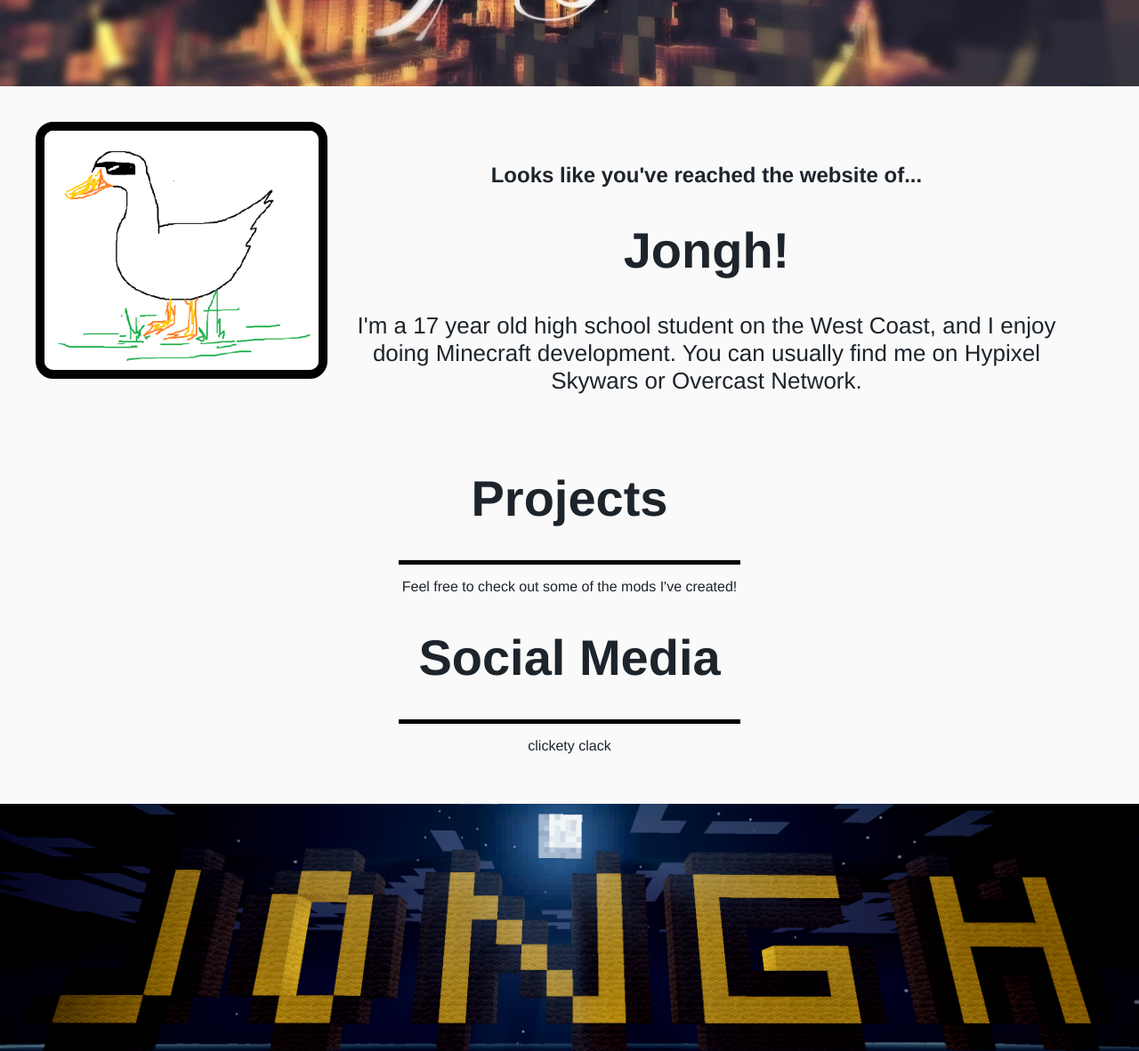
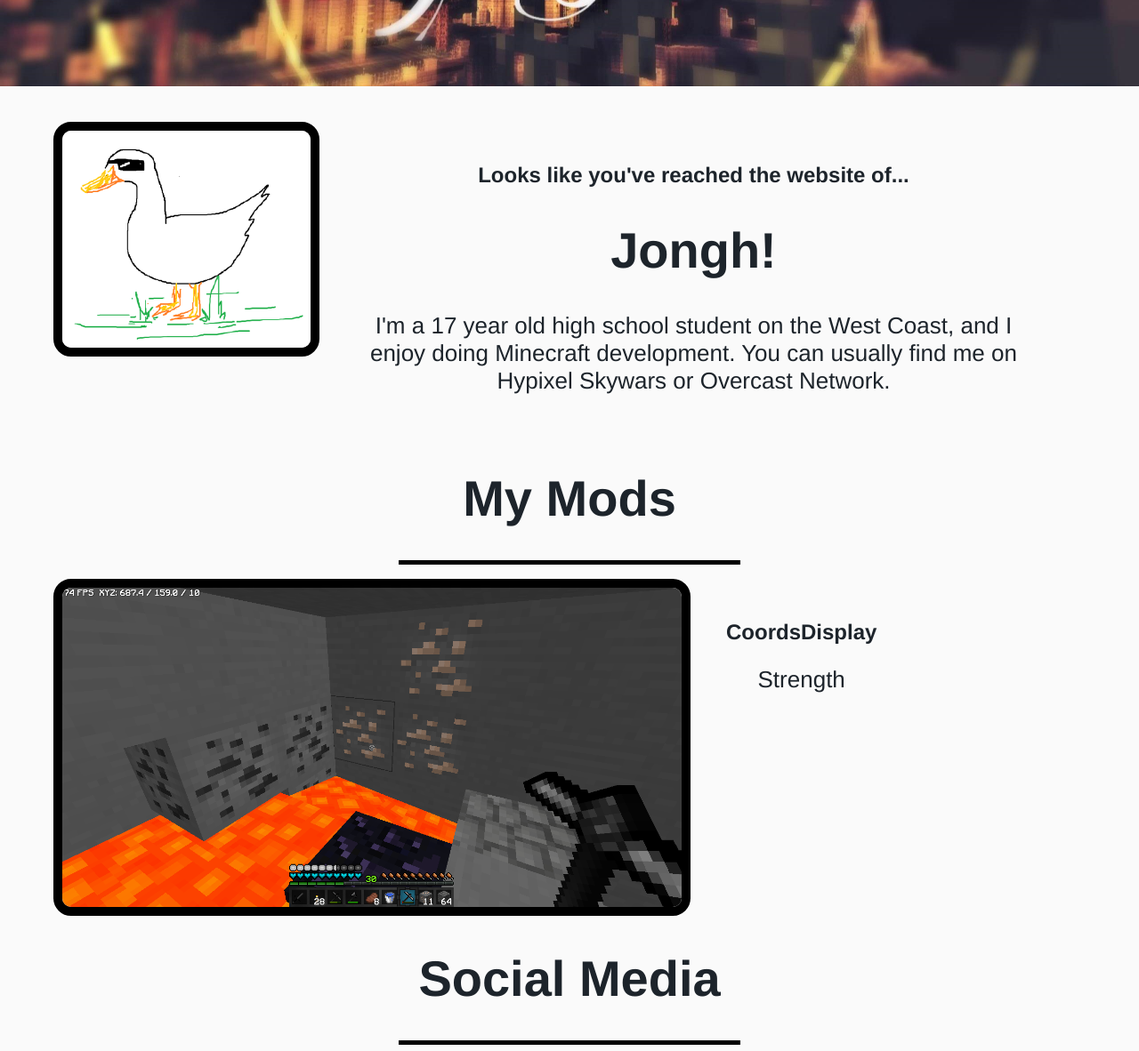
Before and after one commit to routeswithfriends/hjongh.github.io, a plain HTML site: page index.html in a window 1280 px wide. Shown: the part 260-1442 px from the top of the page at 89% size. Drawn offline with Linux system fonts and the light colour scheme.

Commit message:
add first mod!

```diff
--- a/css/hjongh.css
+++ b/css/hjongh.css
@@ -32,6 +32,8 @@ h3{
 #sect{
     display: flex;
     flex-shrink: 0;
+    padding-left: 20px;
+    padding-right: 20px;
 }
 
 #imgbox{
@@ -44,8 +46,8 @@ h3{
     text-align: center;
     padding: 20px;
     font-size: 26px;
-    padding-left: 40px;
-    padding-right: 40px;
+    margin-left: 40px;
+    margin-right: 40px;
 }
 
 p{
@@ -61,7 +63,8 @@ p{
     vertical-align: top;
     display: inline;
     background-size: contain;
-    width: 100%;
+    max-width:100%;
+    max-height:100%;
 }
 
 #img2{
--- a/index.html
+++ b/index.html
@@ -21,8 +21,18 @@
             </div>
         </div>
 
-        <h1>Projects</h1><hr>
-        <p>Feel free to check out some of the mods I've created!</p>
+        <h1>My Mods</h1><hr><p></p>
+
+        <div id="sect">
+            <div id="imgbox">
+                <img src= "css/fotos/coords.png" id="iimg"/>
+            </div>
+
+            <div id = "textbox">
+                <p><h3>CoordsDisplay</h3>
+                Strength</p>
+            </div>
+        </div>
 
         <h1>Social Media</h1><hr>
         <p>clickety clack</p>
```
Also changed, not shown: css/fotos/coords.png (added).
